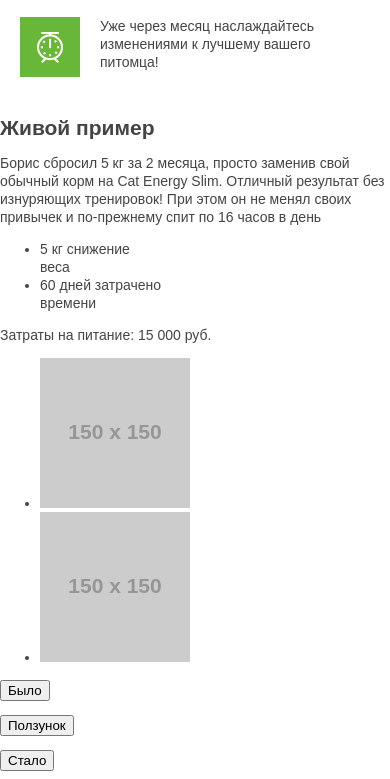
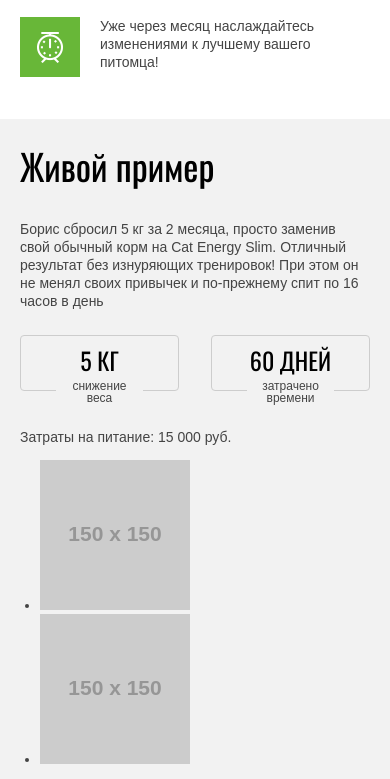
Before and after one commit to Beilor-dev/1079599-cat-energy-18, a website: page source/index.html in a window 390 px wide. Shown: the part 1395-2174 px from the top of the page. Drawn offline with nearby package versions, Linux system fonts and the light colour scheme; files that its build step writes are made by us from their sources; placeholder pictures from the web are drawn by us.

Commit message:
Адаптивные декоративные элементы v.2

```diff
--- a/source/index.html
+++ b/source/index.html
@@ -92,8 +92,8 @@
           <h2 class="sample__title">Живой пример</h2>
           <p class="sample__desc">Борис сбросил 5 кг за 2 месяца, просто заменив свой обычный корм на Cat Energy Slim. Отличный результат без изнуряющих тренировок! При этом он не менял своих привычек и по-прежнему спит по 16 часов в день</p>
           <ul class="sample__stats">
-            <li class="sample__value">5 кг снижение <br>веса</li>
-            <li class="sample__value">60 дней затрачено <br>времени</li>
+            <li class="sample__value">5 кг <span>снижение <br>веса</span></li>
+            <li class="sample__value">60 дней <span>затрачено <br>времени</span></li>
           </ul>
           <p class="sample__cost">Затраты на питание: 15 000 руб.</p>
         </div>
--- /dev/null
+++ b/source/less/blocks/sample.less
@@ -0,0 +1,79 @@
+.sample {
+  background-color: #f2f2f2;
+}
+
+.sample__wrapper {
+  box-sizing: border-box;
+  margin-left: auto;
+  margin-right: auto;
+  padding: 29px 20px 0;
+}
+
+.sample__title {
+  margin: 0;
+  margin-bottom: 36px;
+
+  font-weight: 400;
+  font-size: 36px;
+  line-height: 36px;
+  font-family: @font;
+  color: @color-2;
+}
+
+.sample__desc {
+  margin: 0;
+  margin-bottom: 25px;
+  padding-right: 10px;
+}
+
+.sample__stats {
+  display: flex;
+  justify-content: space-between;
+  margin: 0;
+  margin-bottom: 37px;
+  padding: 0;
+
+  list-style: none;
+}
+
+.sample__value {
+  position: relative;
+
+  display: flex;
+  flex-grow: 1;
+  justify-content: center;
+  box-sizing: border-box;
+  width: 124px;
+  min-height: 56px;
+  padding-top: 12px;
+
+  font-size: 24px;
+  line-height: 24px;
+  font-family: @font;
+  color: @color-2;
+  text-transform: uppercase;
+
+  border: 1px solid #cdcdcd;
+  border-radius: 4px;
+
+  &:first-child {
+    margin-right: 32px;
+  }
+
+  span {
+    position: absolute;
+    bottom: -14px;
+
+    width: 87px;
+    min-height: 20px;
+
+    font-size: 12px;
+    line-height: 12px;
+    font-family: "Arial", sans-serif;
+    text-align: center;
+    color: @color-1;
+    text-transform: lowercase;
+
+    background-color: @bg-3;
+  }
+}
--- a/source/less/style.less
+++ b/source/less/style.less
@@ -76,4 +76,5 @@ body {
 @import "blocks/catalog.less";
 @import "blocks/product.less";
 @import "blocks/more-product.less";
+@import "blocks/sample.less";
 @import "blocks/contacts.less";
```
